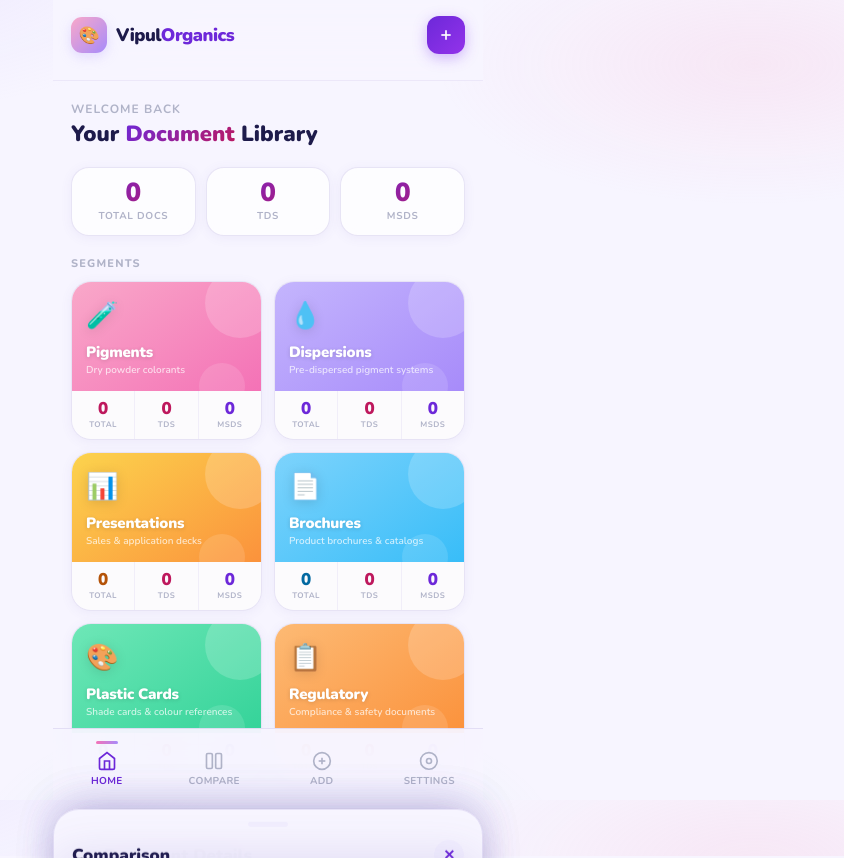
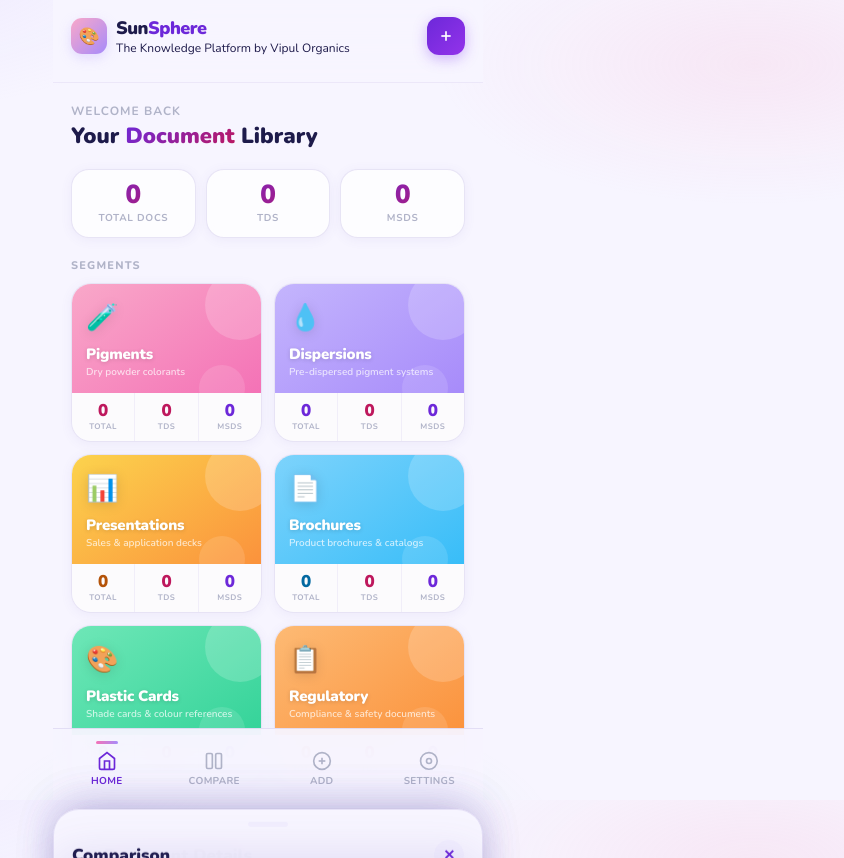
Before and after one commit to Pawan1010/vol-doc, a plain HTML site: page index.html in a window 1280 px wide. Shown: the whole page, without its empty margins (372-1216 px from the left). Drawn offline with nearby package versions, Linux system fonts and the light colour scheme; no server answers; a script that the page names is missing.

Commit message:
corrected the header name

```diff
--- a/index.html
+++ b/index.html
@@ -17,7 +17,11 @@
     <div class="hdr-row">
       <div class="logo">
         <div class="logo-ic">🎨</div>
-        <div class="logo-tx">Vipul<span>Organics</span></div>
+        <div style="display:flex;flex-direction: column;">
+          <div class="logo-tx">Sun<span>Sphere</span></div>
+          <span style="font-size: 12px;">The Knowledge Platform by Vipul Organics</span>
+        </div>
+
       </div>
       <div class="hdr-btns">
         <button class="icon-btn icon-btn--primary" onclick="UI.openSheet('uploadSheet')" aria-label="Add document">
@@ -25,6 +29,7 @@
         </button>
       </div>
     </div>
+
     <div class="search-wrap" id="searchWrap" style="display:none">
       <div class="search-icon">
         <svg width="15" height="15" fill="none" stroke="currentColor" stroke-width="2.2" viewBox="0 0 24 24"><circle cx="11" cy="11" r="8"/><path d="M21 21l-4.35-4.35"/></svg>
```
